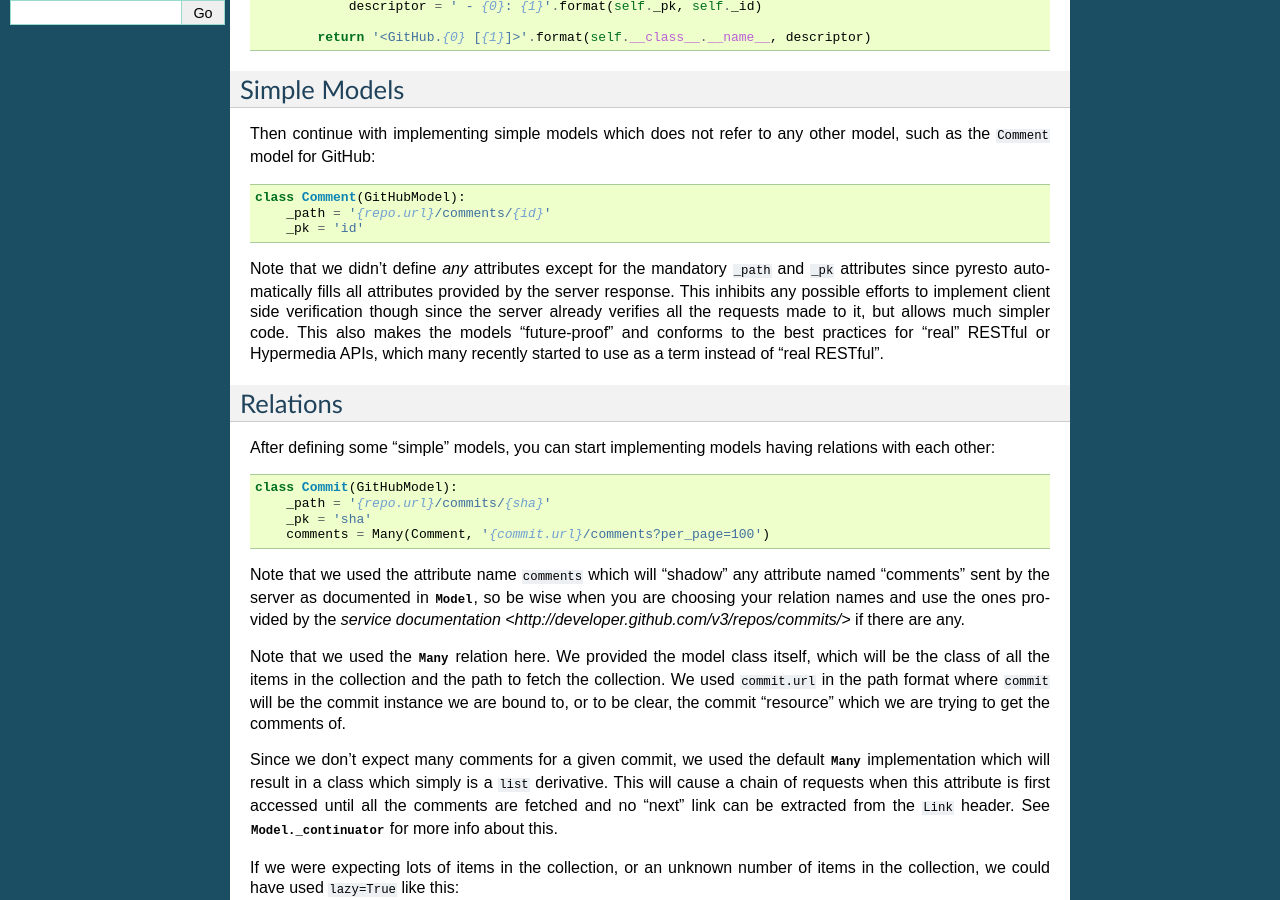
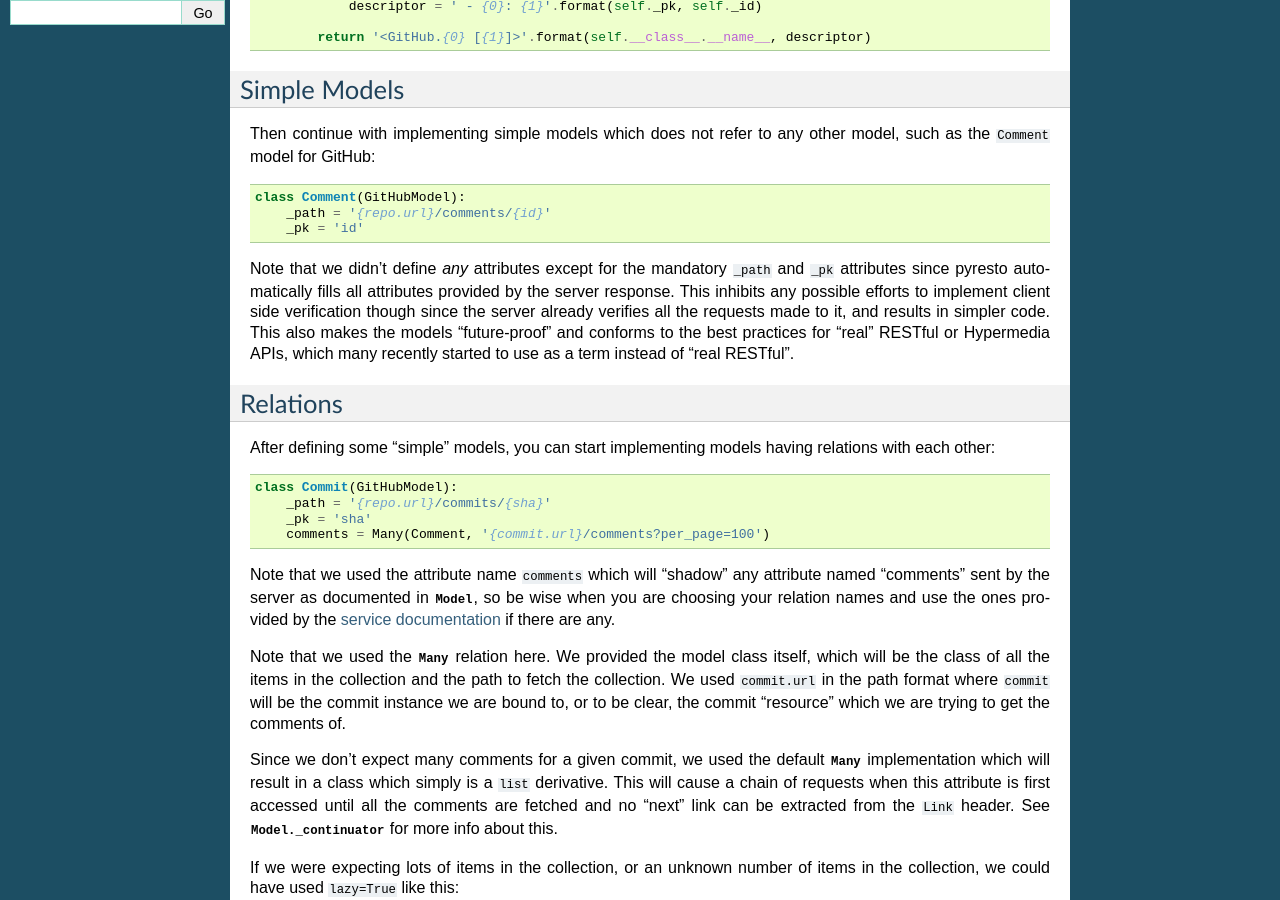
Before and after one commit to BYK/pyresto, a Sphinx documentation site: the page built from docs/tutorial.rst, in a window 1280 px wide and 900 px high, scrolled down 364 px. Built offline with Sphinx 7.4.7, drawn with Linux system fonts in a browser that asks for light colours.

Commit message:
Fix some formatting and wording issues in tutorial.

```diff
--- a/docs/tutorial.rst
+++ b/docs/tutorial.rst
@@ -43,7 +43,7 @@ Note that we didn't define *any* attributes except for the mandatory ``_path``
 and ``_pk`` attributes since pyresto automatically fills all attributes
 provided by the server response. This inhibits any possible efforts to
 implement client side verification though since the server already verifies all
-the requests made to it, but allows much simpler code. This also makes the
+the requests made to it, and results in simpler code. This also makes the
 models "future-proof" and conforms to the best practices for "real" RESTful or
 Hypermedia APIs, which many recently started to use as a term instead of "real
 RESTful".
@@ -64,7 +64,7 @@ Note that we used the attribute name ``comments`` which will "shadow" any
 attribute named "comments" sent by the server as documented in
 :meth:`Model<.core.Model.__init__>`, so be wise when you are choosing your
 relation names and use the ones provided by the
-`service documentation <http://developer.github.com/v3/repos/commits/>` if
+`service documentation <http://developer.github.com/v3/repos/commits/>`_ if
 there are any.
 
 Note that we used the :class:`Many<.core.Many>` relation here. We provided the
```
